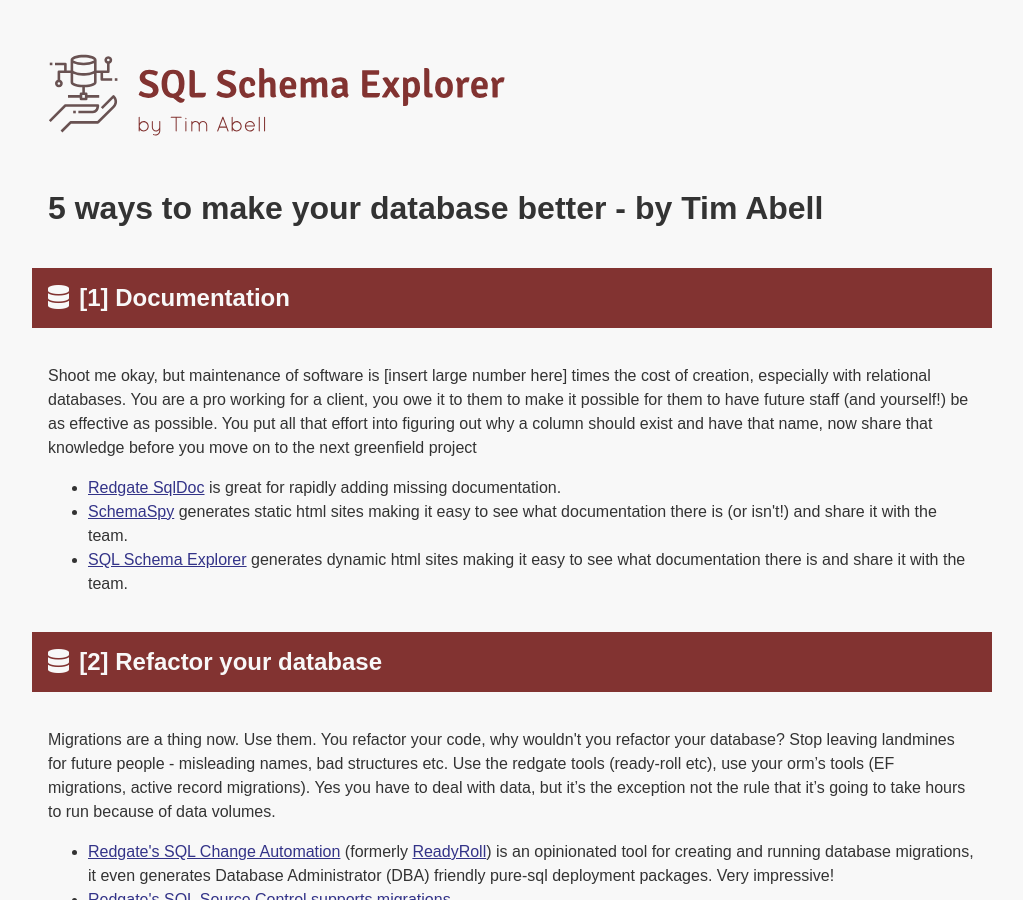
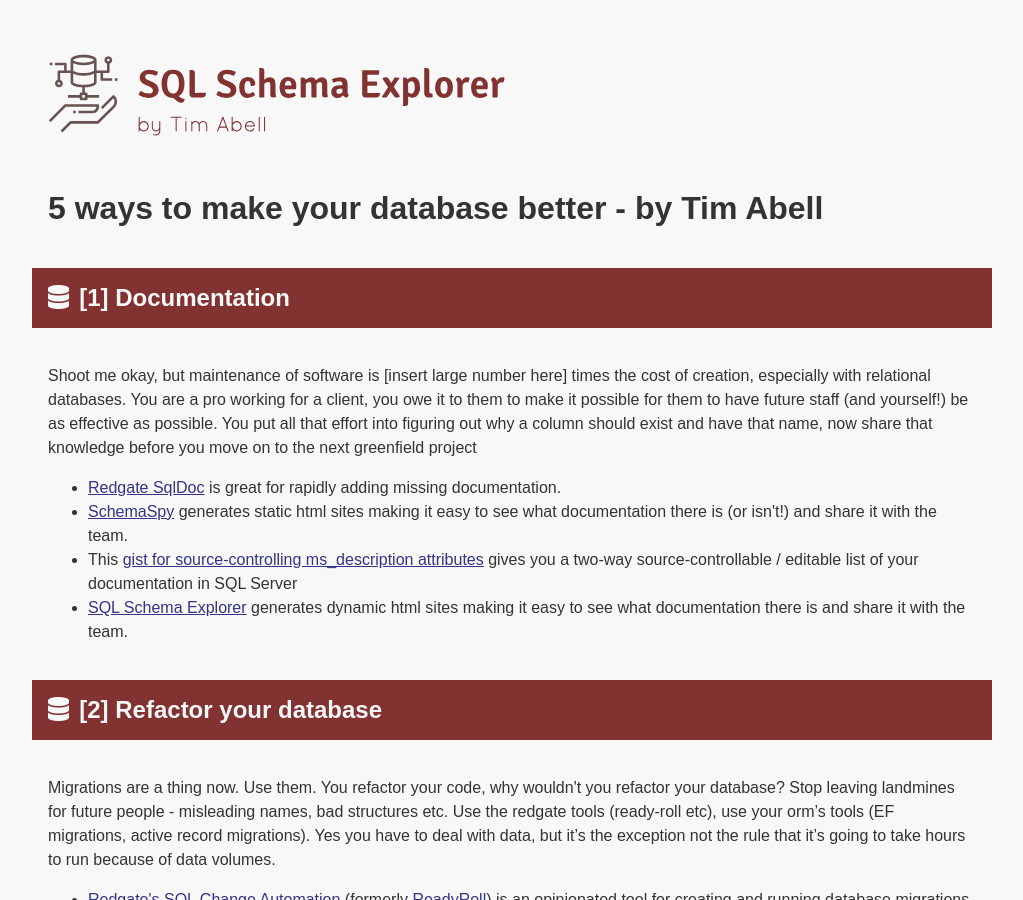
Before and after one commit to timabell/schema-explorer, a Jekyll site: the page built from _posts/2018-07-10-5-ways-to-make-your-database-better.html, in a window 1280 px wide and 900 px high. Shown: the whole window, without its empty margins (128-1151 px from the left). Built offline with Jekyll 4.4.1, drawn with Linux system fonts in a browser that asks for light colours; nearby versions of some CDN libraries.

Commit message:
Add description scm gist to doc tools
Already on dev.to

```diff
--- a/_posts/2018-07-10-5-ways-to-make-your-database-better.html
+++ b/_posts/2018-07-10-5-ways-to-make-your-database-better.html
@@ -23,6 +23,10 @@
     <a target="_blank" href="http://schemaspy.org/">SchemaSpy</a>
     generates static html sites making it easy to see what documentation there is (or isn't!)
     and share it with the team.
+  </li>
+ <li>
+    This <a target="_blank" href="https://gist.github.com/timabell/6fbd85431925b5724d2f">gist for source-controlling ms_description attributes</a>
+    gives you a two-way source-controllable / editable list of your documentation in SQL Server
   </li>
   <li>
     <a target="_blank" href="http://schemaexplorer.io/">SQL Schema Explorer</a>
```
